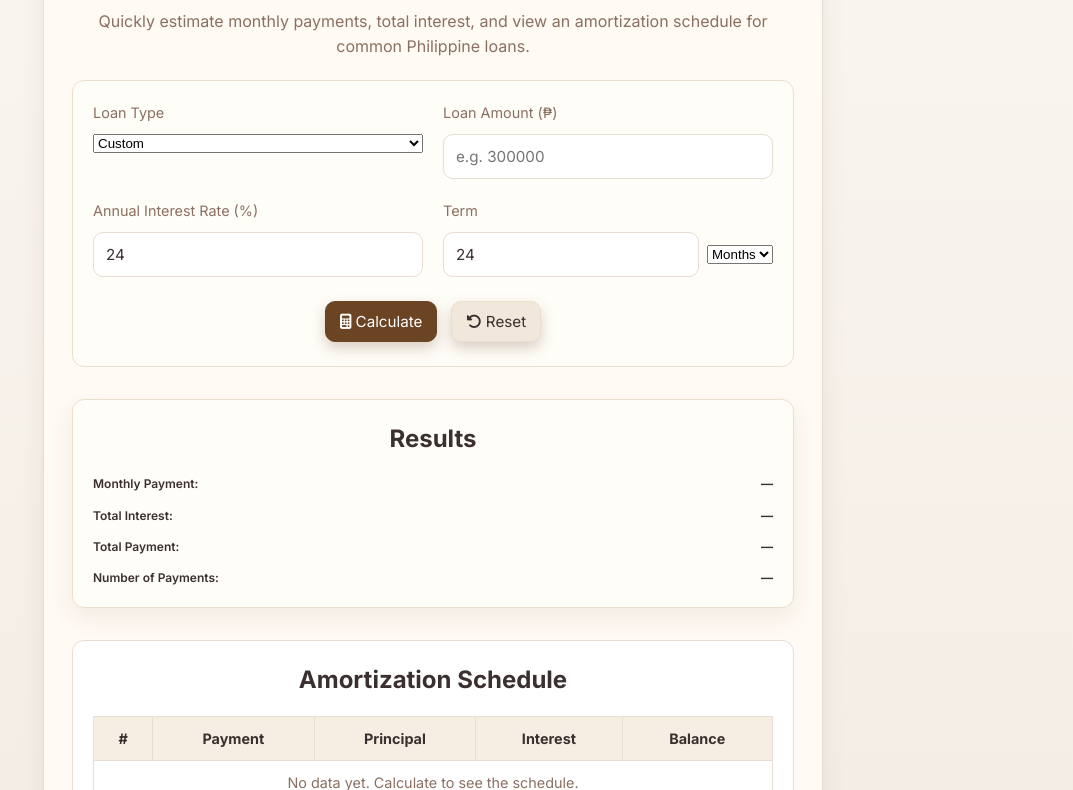
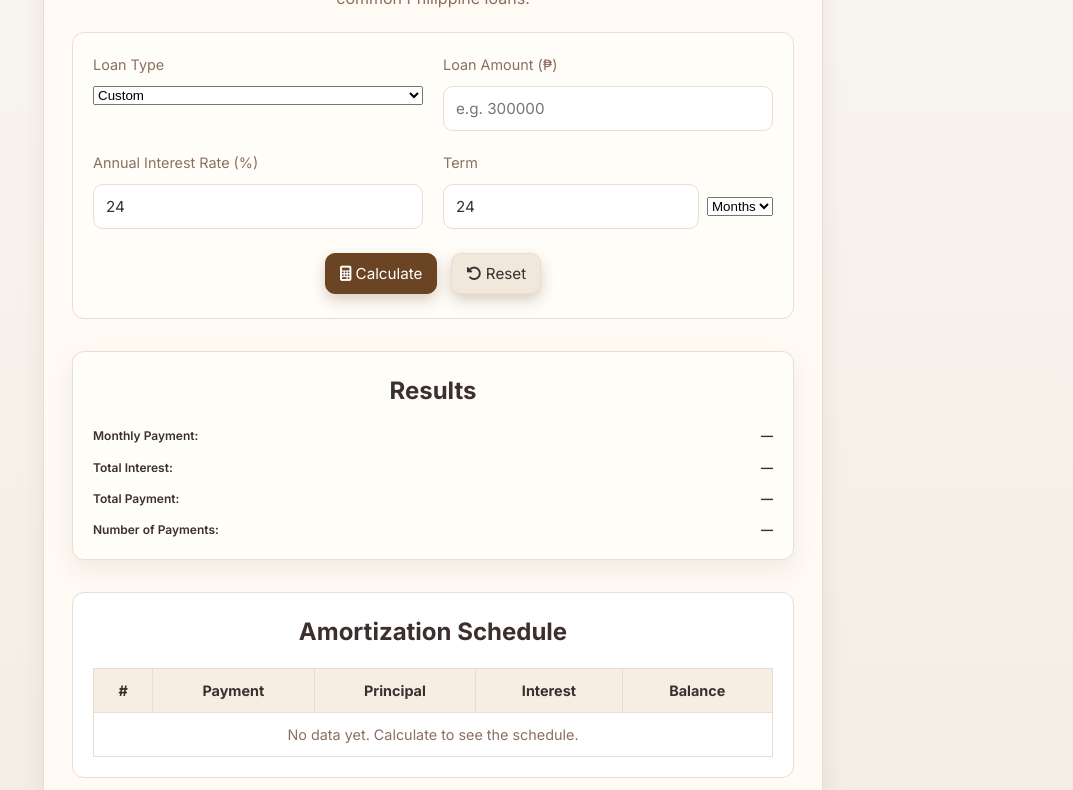
Before and after one commit to rezorio/rezorio.github.io, a plain HTML site: page finance-planning.html in a window 1280 px wide. Shown: the part 265-1055 px from the top of the page, without its empty margins (207-1280 px from the left). Drawn offline with nearby package versions, Linux system fonts and the light colour scheme.

Commit message:
adjust padding top

```diff
--- a/styles.css
+++ b/styles.css
@@ -769,6 +769,11 @@ body.tech-guide-page.apps-page {
   margin-bottom: 10px;
 }
 
+/* Finance page: reduce top padding */
+body.finance-page.apps-page {
+  padding-top: 72px;
+}
+
 /* Main container */
 .container {
   max-width: 780px;
```
